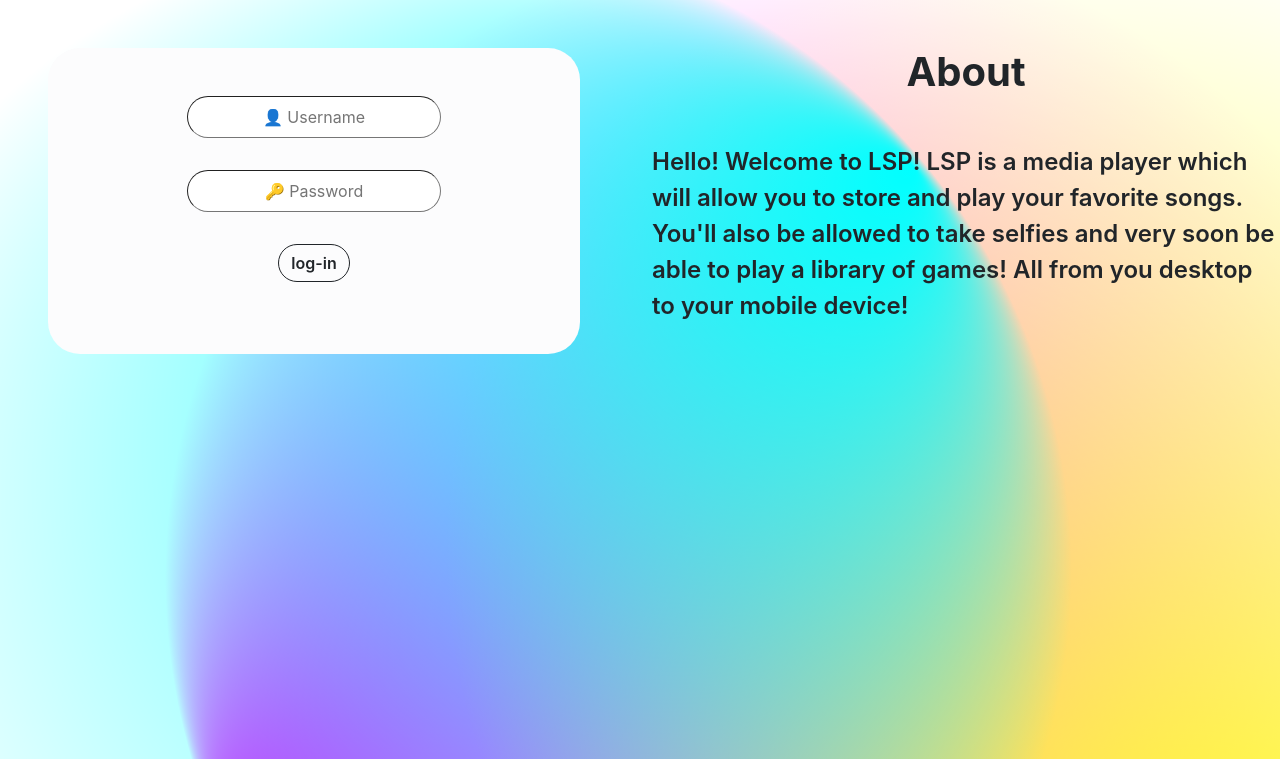
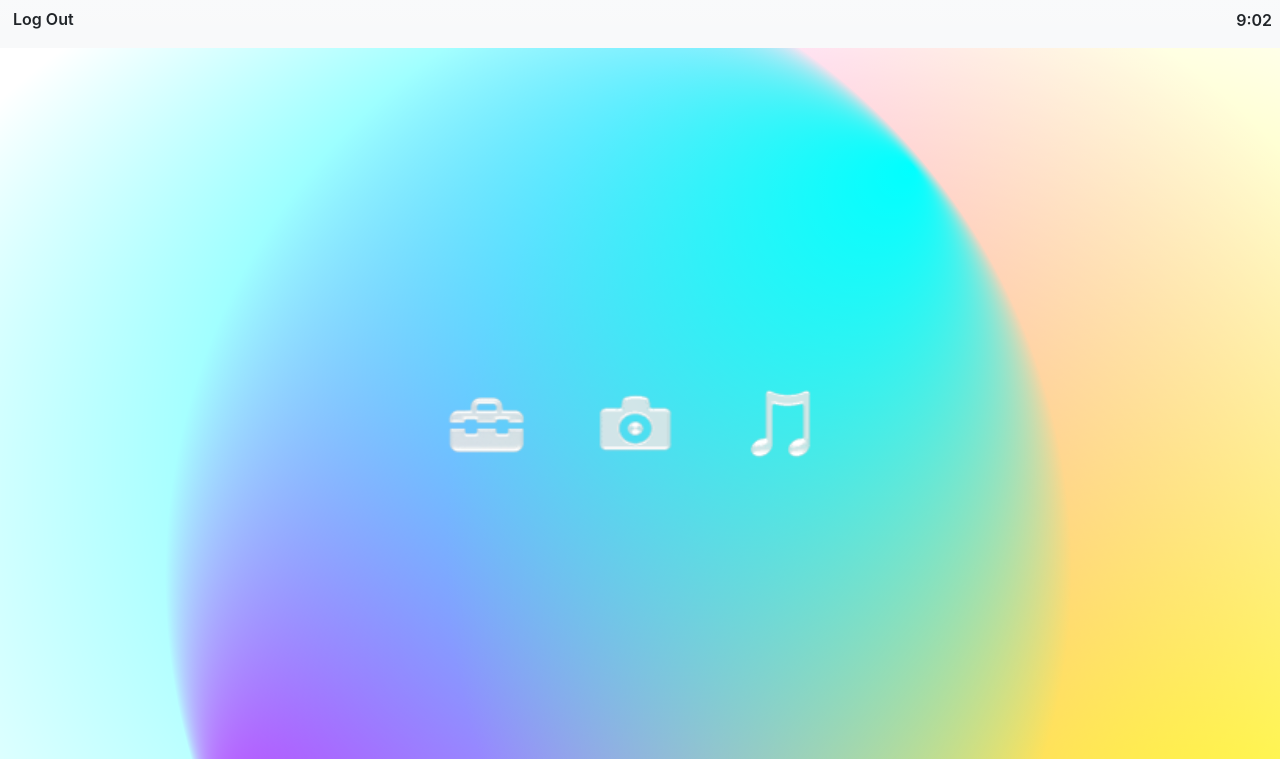
Before and after one commit to Lambpato/LSP, a React (Create React App) app in the folder client/: page /homepage in a window 1280 px wide. Before the commit this address led to /log-in. Shown: the top 759 px of the page. Built offline with nearby package versions, Linux system fonts and the light colour scheme.

Commit message:
fixed routing issue when logging in and out

```diff
--- a/client/src/App.js
+++ b/client/src/App.js
@@ -1,26 +1,53 @@
 import './App.css';
 import LockScreen from './Pages/LockScreen'
 import Background from './components/Background';
-import RegInPage from './Pages/RegInPage';
 import HomepagePage from './Pages/HomepagePage';
 import CameraPage from './Pages/CameraPage';
 import PhotosPage from './Pages/PhotosPage';
 import NewSongPage from './Pages/NewSongPage';
 import SongPage from './Pages/SongPage';
+import jwtDecode from 'jwt-decode';
+import { useState, useEffect } from 'react';
 import { ActionContextProvider } from './components/ActionContext';
-import { Routes, Route } from 'react-router-dom';
+import { Routes, Route, useNavigate } from 'react-router-dom';
+
+const tokenKey = 'react-context-jwt';
 
 export default function App() {
+  const nagivate = useNavigate();
+  const [user, setUser] = useState();
+  const [authorized, setAuthorized] = useState(true);
 
+    useEffect(() => {
+    const token = localStorage.getItem(tokenKey);
+    // setGlobalToken(token);
+    const user = token ? jwtDecode(token) : null;
+    setUser(user);
+    setAuthorized(false);
+  }, []);
+
+  if (authorized) return null;
+
+   const handleLogIn = (result) => {
+    const { user, token } = result;
+    localStorage.setItem(tokenKey, token);
+    setUser(user);
+    nagivate('/homepage');
+  }
+
+  const handleLogOut = () => {
+    localStorage.removeItem(tokenKey);
+    setUser(undefined);
+    nagivate('/log-in');
+  }
 
  return (
     <ActionContextProvider>
       <Routes>
         <Route path='/' element={<Background/>}>
-          <Route index element={ <LockScreen/>}/>
-          <Route path='log-in' element={<RegInPage action={'log-in'}/>}/>
-          <Route path='register' element={<RegInPage action={'register'}/>}/>
-          <Route path='homepage' element={<HomepagePage />}/>
+          <Route path='log-in' element={<LockScreen action={'log-in'} onLogIn={handleLogIn} />}/>
+          <Route path='register' element={<LockScreen action={'register'}  />}/>
+          <Route path='homepage' element={<HomepagePage onLogOut={handleLogOut}/>}/>
           <Route path='camera' element={<CameraPage />} />
           <Route path='photos' element={<PhotosPage />} />
           <Route path='songs/new' element={<NewSongPage />} />
--- a/client/src/Pages/CameraPage.jsx
+++ b/client/src/Pages/CameraPage.jsx
@@ -3,7 +3,7 @@ import Camera from "../components/Camera";
 import { ActionContext } from "../components/ActionContext";
 import { useContext } from "react";
 
-export default function CameraPage () {
+export default function CameraPage ({userId}) {
   const { handleBack } = useContext(ActionContext);
   return (
     <div className="position-absolute top-0 start-0 bottom-0 end-0">
--- a/client/src/Pages/HomepagePage.jsx
+++ b/client/src/Pages/HomepagePage.jsx
@@ -10,9 +10,9 @@ import plus from '../public/icons/Plus.png';
 import { useContext } from 'react';
 import { ActionContext } from '../components/ActionContext';
 
-export default function HomepagePage () {
+export default function HomepagePage ({ onLogOut }) {
 
-const { handleLanguage, handleCamera, handleSavedPhotos, handleNewSong, handleSavedSongs, handleLogOut } = useContext(ActionContext);
+const { handleLanguage, handleCamera, handleSavedPhotos, handleNewSong, handleSavedSongs } = useContext(ActionContext);
 
   const icons = [{
     id: 1,
@@ -60,7 +60,7 @@ const { handleLanguage, handleCamera, handleSavedPhotos, handleNewSong, handleSa
 
   return (
     <div className="position-absolute top-0 start-0 bottom-0 end-0 d-flex flex-column">
-      <NavBar onClick={handleLogOut} action={'Log Out'} />
+      <NavBar onClick={onLogOut} action={'Log Out'} />
       <div className="mx-auto my-auto">
         <HomePage icons={icons} />
       </div>
--- a/client/src/Pages/LockScreen.jsx
+++ b/client/src/Pages/LockScreen.jsx
@@ -1,15 +1,15 @@
-import MediaQuery from '../components/MediaQuery';
-import { useContext } from 'react';
-import Welcome from '../components/Welcome';
-import About from '../components/About';
-import { ActionContext } from '../components/ActionContext';
+import RegIn from "../components/RegIn";
+import About from "../components/About";
+import MediaQuery from "../components/MediaQuery";
 
-export default function LockScreen() {
-  const { handleLogIn, handleRegister } = useContext(ActionContext);
+export default function LockScreen({action, onLogIn}) {
+
   return (
+    action !== '' ?
     <div className={MediaQuery() ? 'row position-absolute top-0 start-0 bottom-0 end-0' : 'position-absolute top-0 start-0 bottom-0 end-0'}>
-     <Welcome handleRegister={handleRegister} handleLogIn={handleLogIn} />
+      <RegIn action={action} onLogIn={onLogIn}/>
       {MediaQuery() ? <About/> : undefined}
     </div>
+    : undefined
   );
 };
--- a/client/src/Pages/RegInPage.jsx
+++ /dev/null
@@ -1,21 +0,0 @@
-import RegIn from "../components/RegIn";
-import About from "../components/About";
-import MediaQuery from "../components/MediaQuery";
-import { useContext } from "react";
-import { ActionContext } from "../components/ActionContext";
-
-
-
-export default function RegInPage({action, onSignIn}) {
-
-  const { handleSignIn } = useContext(ActionContext);
-
-    return (
-      action !== '' ?
-        <div className={MediaQuery() ? 'row position-absolute top-0 start-0 bottom-0 end-0' : 'position-absolute top-0 start-0 bottom-0 end-0'}>
-    <RegIn action={action}  onSignIn={handleSignIn} />
-    {MediaQuery() ? <About/> : undefined}
-    </div>
-    : undefined
-  );
-};
--- a/client/src/components/ActionContext.js
+++ b/client/src/components/ActionContext.js
@@ -1,15 +1,10 @@
-import { createContext, useEffect, useState } from 'react';
+import { createContext } from 'react';
 import { useNavigate } from 'react-router-dom';
-import jwtDecode from 'jwt-decode';
 
 export const ActionContext = createContext();
 
 export function ActionContextProvider(props) {
   const nagivate = useNavigate();
-  const tokenKey = 'react-context-jwt';
-  const [user, setUser] = useState();
-  const [authorized, setAuthorized] = useState(true);
-  const [globalToken, setGlobalToken] = useState();
 
   const handleRegister = (e) => {
     e.preventDefault();
@@ -27,30 +22,6 @@ export function ActionContextProvider(props) {
   const handleSavedSongs = () => { nagivate('/songs') };
   const handleBack = () =>  { nagivate(-1) };
 
-  useEffect(() => {
-    const token = localStorage.getItem(tokenKey);
-    setGlobalToken(token);
-    const user = token ? jwtDecode(token) : null;
-    setUser(user);
-    setAuthorized(false);
-    if(!token) nagivate('/log-in');
-  }, [nagivate]);
-
-   const handleSignIn = (result) => {
-    const { user, token } = result;
-    localStorage.setItem(tokenKey, token);
-    setUser(user);
-    nagivate('/homepage');
-  }
-
-  const handleLogOut = () => {
-    localStorage.removeItem(tokenKey);
-    setUser(undefined);
-    nagivate('/log-in');
-  }
-
-  if (authorized) return null;
-
   const contextValue = {
     handleRegister,
     handleLogIn,
@@ -59,12 +30,8 @@ export function ActionContextProvider(props) {
     handleSavedPhotos,
     handleNewSong,
     handleSavedSongs,
-    handleSignIn,
-    handleLogOut,
     handleBack,
-    user,
-    globalToken
-  }
+  };
 
   return (
     <ActionContext.Provider value={contextValue}>
--- a/client/src/components/Camera.jsx
+++ b/client/src/components/Camera.jsx
@@ -3,7 +3,7 @@ import { useRef } from 'react';
 import MediaQuery from './MediaQuery';
 import CameraButton from './CameraButton';
 
-export default function Camera () {
+export default function Camera ({userId}) {
   const photoConstraints = {
     width: 1080,
     height: 1080,
@@ -26,7 +26,7 @@ export default function Camera () {
       videoConstraints={photoConstraints}
       mirrored={true}
       />
-      <CameraButton selfie={selfieRef}/>
+      <CameraButton selfie={selfieRef} userId={userId}/>
     </div>
   )
 };
--- a/client/src/components/CameraButton.jsx
+++ b/client/src/components/CameraButton.jsx
@@ -3,7 +3,7 @@ import { base64StringToBlob } from 'blob-util';
 import { ActionContext } from './ActionContext';
 import { useContext } from 'react';
 
-export default function CameraButton({selfie}) {
+export default function CameraButton({selfie, userId}) {
   const { globalToken } = useContext(ActionContext);
   const handleImage = async() => {
     let screenshot = selfie.current.getScreenshot();
@@ -13,7 +13,7 @@ export default function CameraButton({selfie}) {
     formData.append('image', blob);
 
   try {
-    const response = await fetch('/api/images/upload/', {
+    const response = await fetch(`/api/images/${userId}upload/`, {
       method: "POST",
       body: formData,
       headers: {
--- a/client/src/components/RegIn.jsx
+++ b/client/src/components/RegIn.jsx
@@ -3,7 +3,7 @@ import { RegIn } from '../lib';
 import { useNavigate } from 'react-router-dom';
 
 
-export default function RegisterPage ({ action, onSignIn }) {
+export default function RegisterPage ({ action, onLogIn }) {
   const navigate = useNavigate();
   const [error, setError] = useState();
 
@@ -14,7 +14,7 @@ export default function RegisterPage ({ action, onSignIn }) {
     try {
       const result = await RegIn(action, username, password);
       if (action === 'register') { navigate('/log-in') }
-      else if(result.user && result.token) onSignIn(result);
+      else if(result.user && result.token) onLogIn(result);
     } catch (err) {
       setError(err);
     };
```
Also changed, not shown: 1 other file (tests, documents, lock files or other folders).
